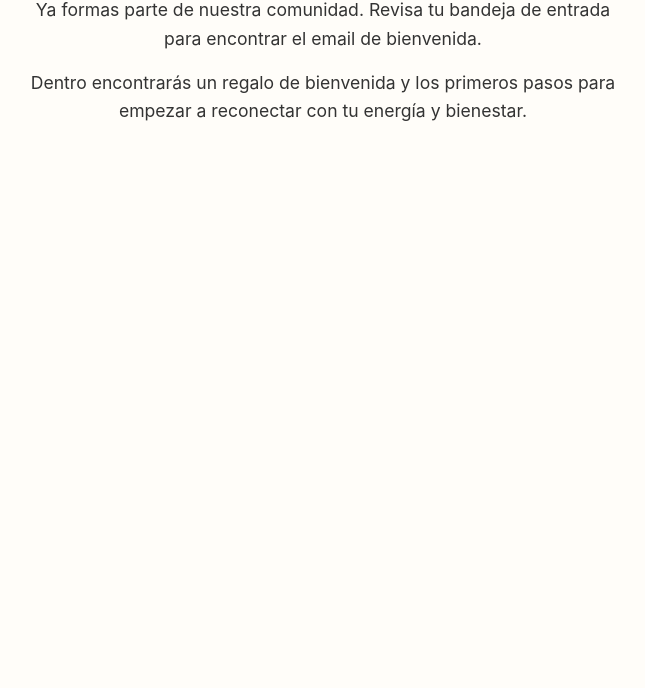
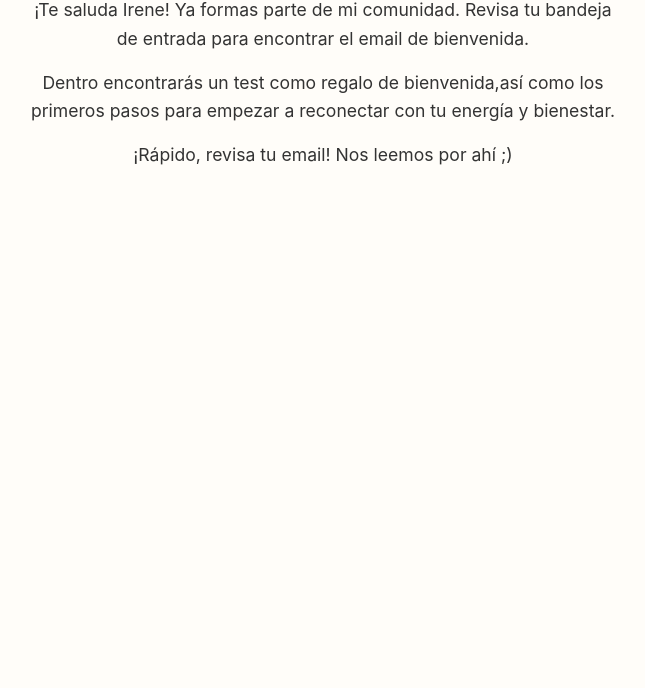
Before and after one commit to DanielBT-pruebas/gracias-form-default, a plain HTML site: page index.html in a window 1280 px wide. Shown: the part 112-800 px from the top of the page, without its empty margins (317-962 px from the left). Drawn offline with Linux system fonts and the light colour scheme.

Commit message:
Update index.html

```diff
--- a/index.html
+++ b/index.html
@@ -38,7 +38,9 @@
 </head>
 <body>
   <h1>¡Gracias por suscribirte!</h1>
-  <p>Ya formas parte de nuestra comunidad. Revisa tu bandeja de entrada para encontrar el email de bienvenida.</p>
-  <p>Dentro encontrarás un regalo de bienvenida y los primeros pasos para empezar a reconectar con tu energía y bienestar.</p>
+  <p>¡Te saluda Irene! Ya formas parte de mi comunidad. Revisa tu bandeja de entrada para encontrar el email de bienvenida.</p>
+  <p>Dentro encontrarás un test como regalo de bienvenida,así como los primeros pasos para empezar a reconectar con tu energía y bienestar.</p>
+    <p>¡Rápido, revisa tu email! Nos leemos por ahí ;)</p>
+
 </body>
 </html>
```
